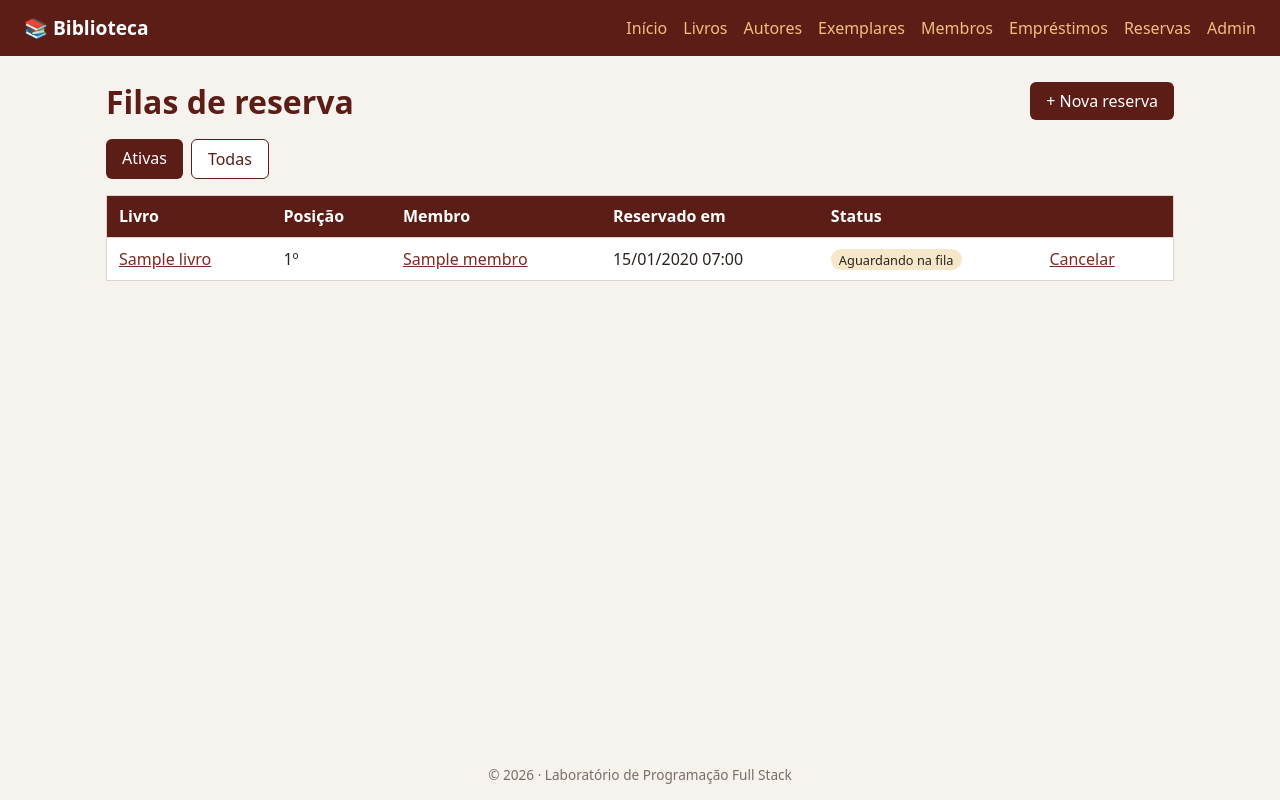
After one commit to Gus-N-roses/p1_fullstack, a Django app: page /reservas/ in a window 1280 px wide. The commit adds this page. Run offline with Django 5.2, Linux system fonts and the light colour scheme; tables that the repository leaves empty hold one stand-in row (values such as "Sample post").

Commit message:
Implementa telas da fila de reserva

```diff
--- a/acervo/templates/acervo/base.html
+++ b/acervo/templates/acervo/base.html
@@ -17,6 +17,7 @@
       <a href="{% url 'lista_exemplares' %}">Exemplares</a>
       <a href="{% url 'lista_membros' %}">Membros</a>
       <a href="{% url 'lista_emprestimos' %}">Empréstimos</a>
+      <a href="{% url 'lista_reservas' %}">Reservas</a>
       <a href="{% url 'admin:index' %}">Admin</a>
     </nav>
   </header>
--- a/acervo/templates/acervo/inicio.html
+++ b/acervo/templates/acervo/inicio.html
@@ -37,16 +37,17 @@
 
 <h2>Reservas prontas para retirada</h2>
 <table>
-  <thead><tr><th>Livro</th><th>Membro</th><th>Retirar até</th></tr></thead>
+  <thead><tr><th>Livro</th><th>Membro</th><th>Retirar até</th><th></th></tr></thead>
   <tbody>
     {% for reserva in reservas_para_retirada %}
       <tr>
         <td>{{ reserva.livro }}</td>
         <td>{{ reserva.membro }}</td>
         <td>{{ reserva.data_limite_retirada|date:"d/m/Y" }}</td>
+        <td class="acoes"><a href="{% url 'novo_emprestimo' %}?membro={{ reserva.membro.pk }}">Emprestar</a></td>
       </tr>
     {% empty %}
-      <tr><td colspan="3" class="vazio">Nenhuma reserva aguardando retirada.</td></tr>
+      <tr><td colspan="4" class="vazio">Nenhuma reserva aguardando retirada.</td></tr>
     {% endfor %}
   </tbody>
 </table>
--- /dev/null
+++ b/acervo/templates/acervo/reservas/lista.html
@@ -0,0 +1,47 @@
+{% extends 'acervo/base.html' %}
+
+{% block titulo %}Reservas{% endblock %}
+
+{% block conteudo %}
+<div class="cabecalho-pagina">
+  <h1>Filas de reserva</h1>
+  <a class="botao" href="{% url 'nova_reserva' %}">+ Nova reserva</a>
+</div>
+
+<nav class="busca">
+  <a class="botao {% if mostrar_todas %}secundario{% endif %}" href="{% url 'lista_reservas' %}">Ativas</a>
+  <a class="botao {% if not mostrar_todas %}secundario{% endif %}" href="?todas=1">Todas</a>
+</nav>
+
+<table>
+  <thead><tr><th>Livro</th><th>Posição</th><th>Membro</th><th>Reservado em</th><th>Status</th><th></th></tr></thead>
+  <tbody>
+    {% for reserva in reservas %}
+      <tr>
+        <td><a href="{{ reserva.livro.get_absolute_url }}">{{ reserva.livro }}</a></td>
+        <td>{% if reserva.ativa %}{{ reserva.posicao_na_fila }}º{% else %}—{% endif %}</td>
+        <td><a href="{{ reserva.membro.get_absolute_url }}">{{ reserva.membro }}</a></td>
+        <td>{{ reserva.data_reserva|date:"d/m/Y H:i" }}</td>
+        <td>
+          <span class="etiqueta {{ reserva.status }}">{{ reserva.get_status_display }}</span>
+          {% if reserva.status == 'disponivel' %}até {{ reserva.data_limite_retirada|date:"d/m/Y" }}{% endif %}
+        </td>
+        <td class="acoes">
+          {% if reserva.status == 'disponivel' %}
+            <a href="{% url 'novo_emprestimo' %}?membro={{ reserva.membro.pk }}">Emprestar</a>
+          {% endif %}
+          {% if reserva.ativa %}
+            <form method="post" action="{% url 'cancelar_reserva' reserva.pk %}">
+              {% csrf_token %}
+              <input type="hidden" name="voltar" value="{{ request.get_full_path }}">
+              <button type="submit" class="link">Cancelar</button>
+            </form>
+          {% endif %}
+        </td>
+      </tr>
+    {% empty %}
+      <tr><td colspan="6" class="vazio">Nenhuma reserva.</td></tr>
+    {% endfor %}
+  </tbody>
+</table>
+{% endblock %}
--- a/acervo/urls.py
+++ b/acervo/urls.py
@@ -31,4 +31,8 @@ urlpatterns = [
     path('emprestimos/novo/', views.novo_emprestimo, name='novo_emprestimo'),
     path('emprestimos/<int:pk>/devolver/', views.devolver_emprestimo, name='devolver_emprestimo'),
     path('emprestimos/<int:pk>/pagar-multa/', views.pagar_multa, name='pagar_multa'),
+
+    path('reservas/', views.lista_reservas, name='lista_reservas'),
+    path('reservas/nova/', views.nova_reserva, name='nova_reserva'),
+    path('reservas/<int:pk>/cancelar/', views.cancelar_reserva, name='cancelar_reserva'),
 ]
--- a/acervo/views.py
+++ b/acervo/views.py
@@ -5,7 +5,9 @@ from django.views.decorators.http import require_POST
 from django.utils import timezone
 
 from . import regras
-from .forms import AutorForm, DevolucaoForm, EmprestimoForm, ExemplarForm, LivroForm, MembroForm
+from .forms import (
+    AutorForm, DevolucaoForm, EmprestimoForm, ExemplarForm, LivroForm, MembroForm, ReservaForm,
+)
 from .models import Autor, Emprestimo, Exemplar, Livro, Membro, Reserva
 
 
@@ -281,3 +283,56 @@ def pagar_multa(request, pk):
     else:
         messages.success(request, f'Multa de R$ {emprestimo.multa} quitada.')
     return redirect(request.POST.get('voltar') or 'lista_emprestimos')
+
+
+# ---------------------------------------------------------------------------
+# Reservas (fila)
+# ---------------------------------------------------------------------------
+
+def lista_reservas(request):
+    # Vence as retiradas fora do prazo e passa a vez para o próximo da fila
+    livros_vencidos = Livro.objects.filter(
+        reservas__status=Reserva.DISPONIVEL,
+        reservas__data_limite_retirada__lt=timezone.localdate(),
+    ).distinct()
+    for livro in livros_vencidos:
+        regras.processar_fila(livro)
+
+    mostrar_todas = request.GET.get('todas') == '1'
+    reservas = Reserva.objects.select_related('livro', 'membro').order_by('livro__titulo', 'data_reserva', 'pk')
+    if not mostrar_todas:
+        reservas = reservas.filter(status__in=[Reserva.AGUARDANDO, Reserva.DISPONIVEL])
+    return render(request, 'acervo/reservas/lista.html', {
+        'reservas': reservas, 'mostrar_todas': mostrar_todas,
+    })
+
+
+def nova_reserva(request):
+    if request.method == 'POST':
+        form = ReservaForm(request.POST)
+        if form.is_valid():
+            try:
+                reserva = regras.criar_reserva(form.cleaned_data['membro'], form.cleaned_data['livro'])
+            except regras.RegraNegocioErro as erro:
+                form.add_error(None, str(erro))
+            else:
+                messages.success(
+                    request,
+                    f'{reserva.membro} entrou na fila de "{reserva.livro}" na posição {reserva.posicao_na_fila()}.',
+                )
+                return redirect(reserva.livro.get_absolute_url())
+    else:
+        form = ReservaForm(initial={'livro': request.GET.get('livro'), 'membro': request.GET.get('membro')})
+    return render(request, 'acervo/form.html', {'form': form, 'titulo': 'Nova reserva'})
+
+
+@require_POST
+def cancelar_reserva(request, pk):
+    reserva = get_object_or_404(Reserva, pk=pk)
+    try:
+        regras.cancelar_reserva(reserva)
+    except regras.RegraNegocioErro as erro:
+        messages.error(request, str(erro))
+    else:
+        messages.success(request, f'Reserva de {reserva.membro} para "{reserva.livro}" cancelada.')
+    return redirect(request.POST.get('voltar') or 'lista_reservas')
```
Also changed, not shown: acervo/templates/acervo/livros/detalhe.html (+15 -3 lines).
